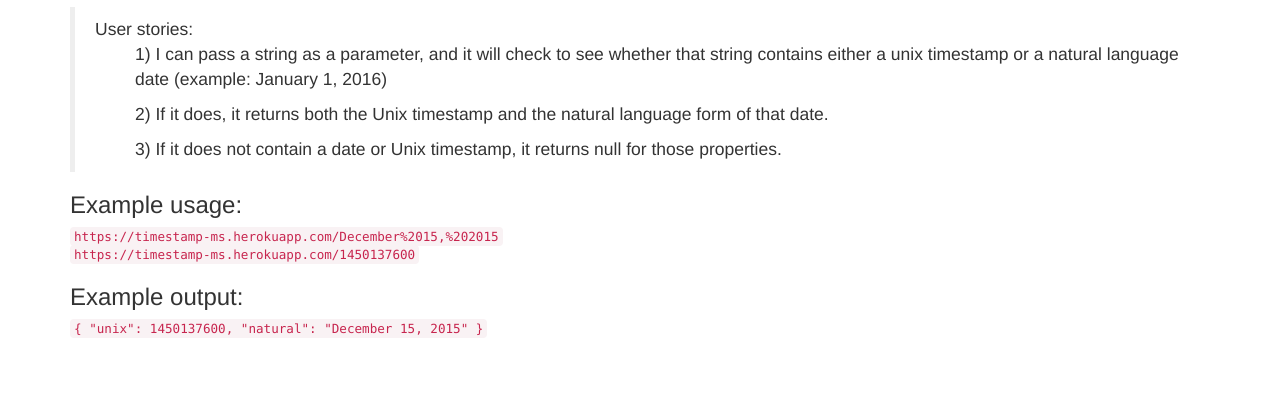
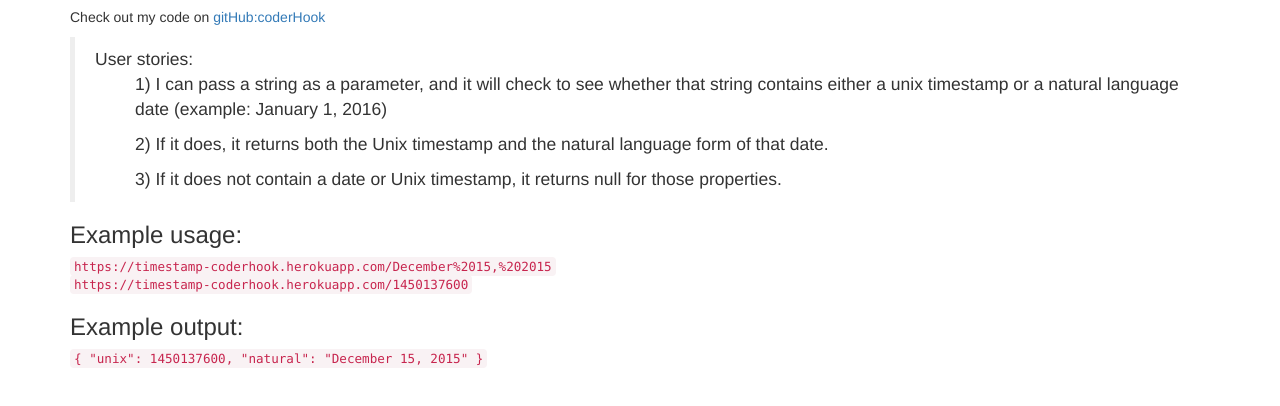
Before and after one commit to coderHook/timestamp, a website: page public/index.html in a window 1280 px wide. Shown: the part 116-522 px from the top of the page. Drawn offline with nearby package versions, Linux system fonts and the light colour scheme.

Commit message:
Update index.html
Added a link to my gitHub and corrected some links

```diff
--- a/public/index.html
+++ b/public/index.html
@@ -10,6 +10,8 @@
                 API Basejump: Timestamp microservice by CoderHook
             </h1>
             <h2>FreeCodeCamp BackEnd Challenges</h2>
+
+            <p>Check out my code on <a href="https://github.com/coderHook/timestamp">gitHub:coderHook</a></p>
             <blockquote>
                 User stories:
                 <ul>1) I can pass a string as a parameter, and it will check to see whether that string
@@ -18,8 +20,8 @@
                 <ul>3) If it does not contain a date or Unix timestamp, it returns null for those properties.</ul>
             </blockquote>
             <h3>Example usage:</h3>
-            <code>https://timestamp-ms.herokuapp.com/December%2015,%202015</code><br>
-            <code>https://timestamp-ms.herokuapp.com/1450137600</code>
+            <code>https://timestamp-coderhook.herokuapp.com/December%2015,%202015</code><br>
+            <code>https://timestamp-coderhook.herokuapp.com/1450137600</code>
             <h3>Example output:</h3>
             <code>
                 {
```
